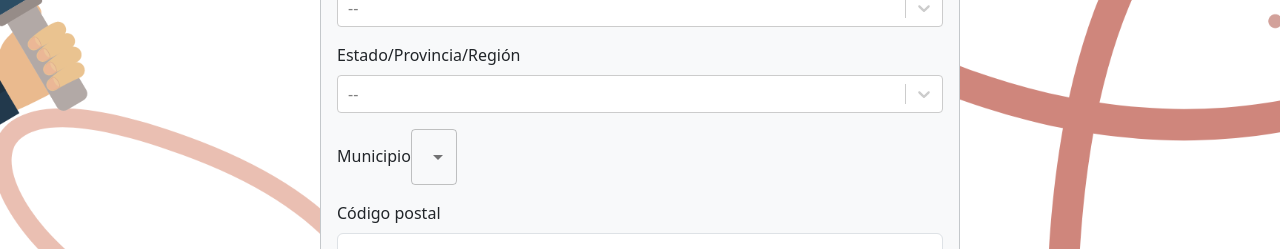
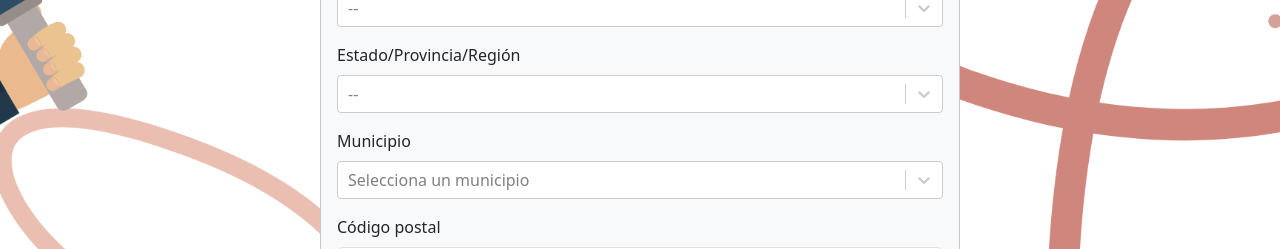
Before and after one commit to ISIC-PerSal/Nexus-Project, a React (Vite) app: page /new-project in a window 1280 px wide. Shown: the part 1080-1329 px from the top of the page. Built offline with nearby package versions, Linux system fonts and the light colour scheme; no server answers; sample sign-in values are in the browser's storage; a web font is replaced by a local one.

Commit message:
src/components/SelectCity/SelectCityView.jsx

```diff
--- a/src/components/SelectCity/SelectCityView.jsx
+++ b/src/components/SelectCity/SelectCityView.jsx
@@ -1,18 +1,23 @@
-import { Select } from '@mui/material';
-import React from 'react'
-function SelectCityView({cities, city, setCity}) {
+import React from "react";
+import Select from "react-select";
 
-  return(
+function SelectCityView({ cities, city, handleCityChange }) {
+  return (
+    <>
       <div className="mb-3">
-  <label htmlFor="municipio" className="form-label">Municipio</label>
+        <label htmlFor="municipio" className="form-label">
+          Municipio
+        </label>
         <Select
+          isSearchable={true}
           placeholder="Selecciona un municipio"
           options={cities}
           defaultValue={city}
-      onChange={(e) => setCity(e.label.props.children[1])}
+          onChange={handleCityChange}
         />
       </div>
-  )
+    </>
+  );
 }
 
 export default SelectCityView;
```
Lines whose indentation alone changed are shown as unchanged.
